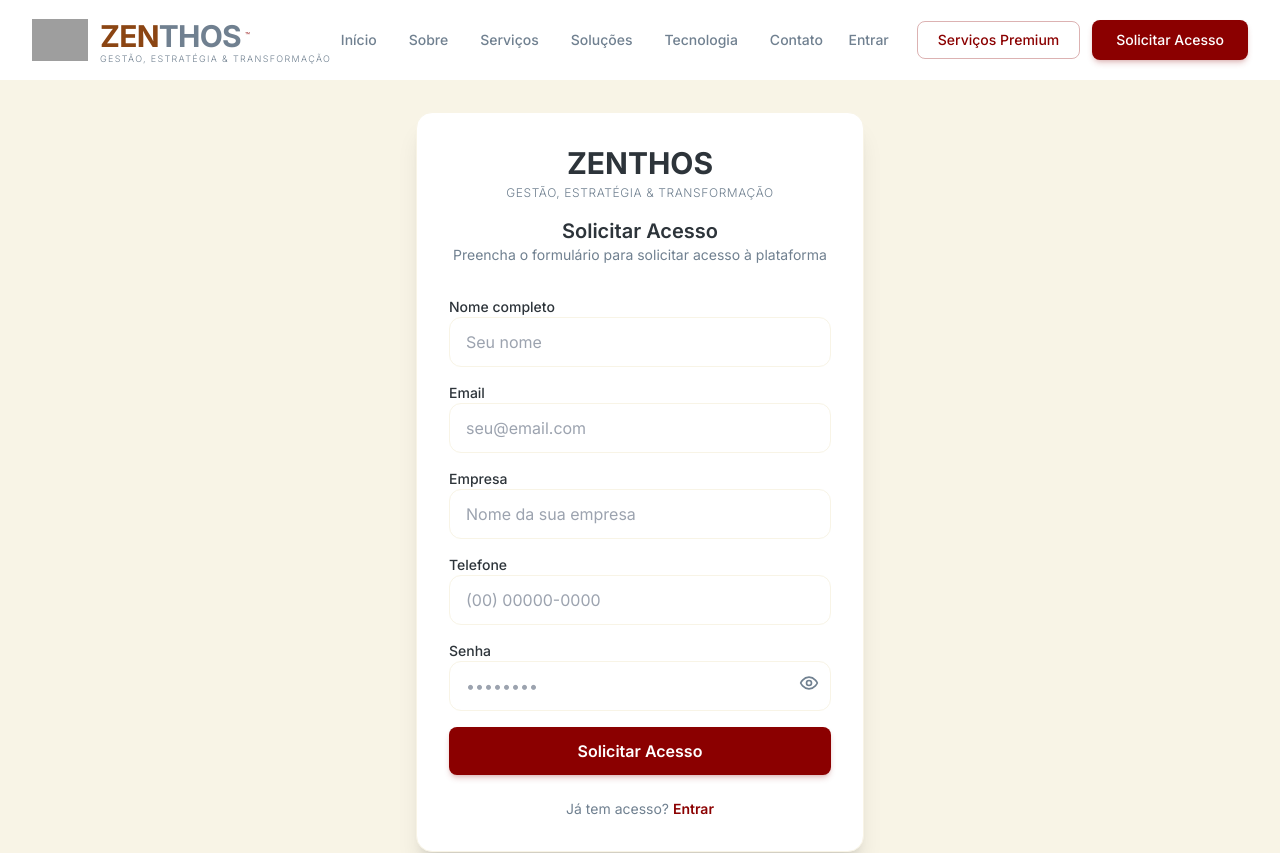
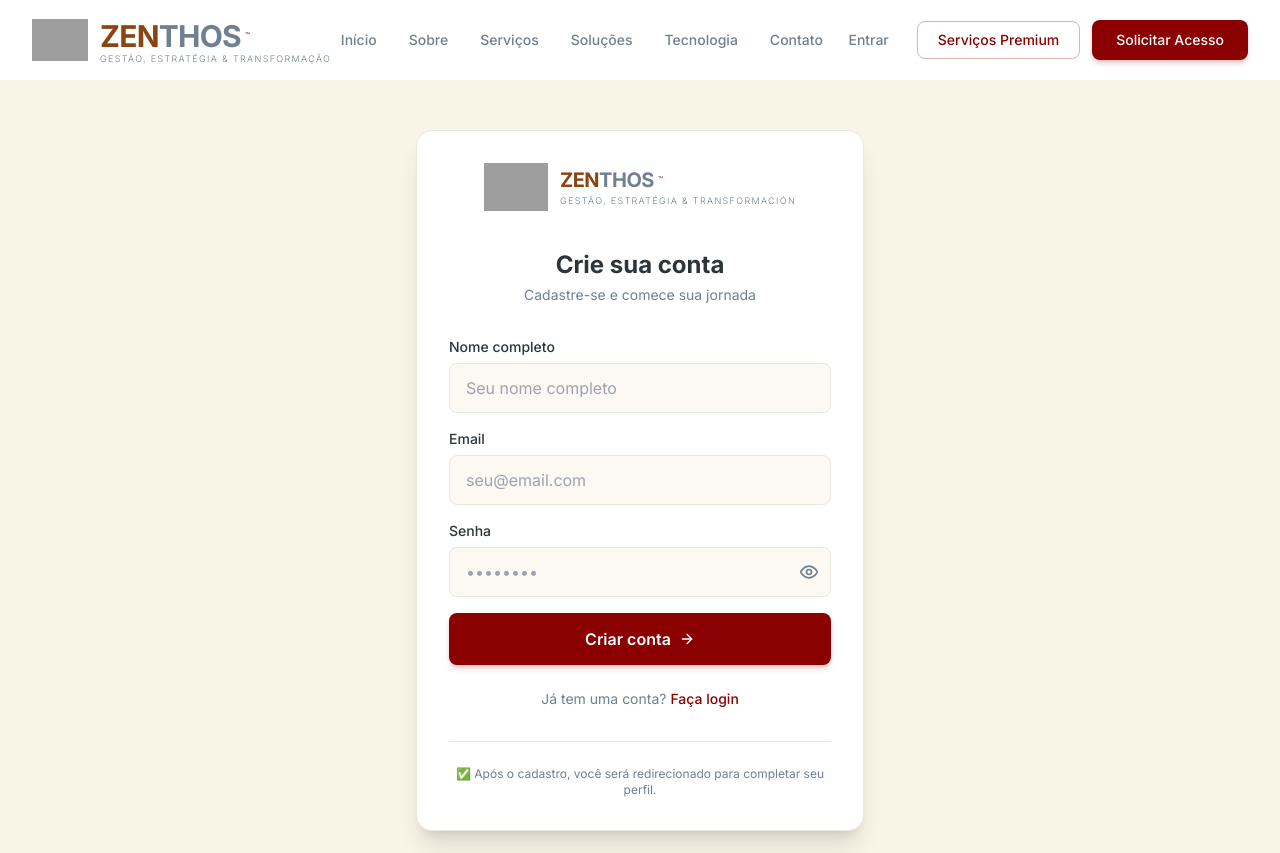
Before and after one commit to trivoroficial/consult_recruit, a Next.js app: page /cadastro in a window 1280 px wide. Shown: the top 853 px of the page. Built offline with nearby package versions, Linux system fonts and the light colour scheme; grey boxes are pictures that could not be loaded; a web font is replaced by a local one.

Commit message:
Update page.tsx

```diff
--- a/src/app/(auth)/cadastro/page.tsx
+++ b/src/app/(auth)/cadastro/page.tsx
@@ -1,18 +1,18 @@
 'use client'
 
 import { useState } from 'react'
+import { useRouter } from 'next/navigation'
 import Link from 'next/link'
-import { Eye, EyeOff } from 'lucide-react'
+import { Eye, EyeOff, ArrowRight, UserPlus } from 'lucide-react'
 
 export default function Cadastro() {
+  const router = useRouter()
   const [showPassword, setShowPassword] = useState(false)
   const [loading, setLoading] = useState(false)
   const [erro, setErro] = useState('')
   const [form, setForm] = useState({
     nome: '',
     email: '',
-    empresa: '',
-    telefone: '',
     password: ''
   })
 
@@ -24,47 +24,89 @@ export default function Cadastro() {
     // SIMULAÇÃO DE CADASTRO
     setTimeout(() => {
       setLoading(false)
-      alert('Solicitação enviada! Aguarde o contato do administrador.')
-      setForm({ nome: '', email: '', empresa: '', telefone: '', password: '' })
+
+      // VALIDAÇÃO BÁSICA
+      if (!form.nome || !form.email || !form.password) {
+        setErro('Preencha todos os campos')
+        return
+      }
+
+      // CRIA CONTA E FAZ LOGIN AUTOMÁTICO
+      localStorage.setItem('zenthos_user', JSON.stringify({
+        name: form.nome,
+        email: form.email,
+        role: 'candidato',
+        perfilCompleto: false,
+        isNew: true
+      }))
+
+      // REDIRECIONA PARA COMPLETAR PERFIL
+      router.push('/candidato/completar-perfil')
+
     }, 1500)
   }
 
   return (
     <div className="min-h-screen flex items-center justify-center bg-[#F8F4E6] px-4 py-8">
       <div className="w-full max-w-md">
-        <div className="bg-white rounded-2xl shadow-xl p-8 border border-[#F8F4E6]">
-          <div className="text-center">
-            <h1 className="text-3xl font-bold text-[#2D343A]">ZENTHOS</h1>
-            <p className="text-xs font-light text-[#708090] tracking-wider uppercase mt-1">Gestão, Estratégia & Transformação</p>
-            <h2 className="mt-4 text-xl font-semibold text-[#2D343A]">Solicitar Acesso</h2>
-            <p className="text-sm text-[#708090]">Preencha o formulário para solicitar acesso à plataforma</p>
+        <div className="bg-white rounded-2xl shadow-xl p-8 border border-[#E8EAE0]">
+
+          {/* LOGO */}
+          <div className="text-center mb-8">
+            <Link href="/" className="inline-flex items-center gap-3 group">
+              <img
+                src="/logo-zenthos.png"
+                alt="ZENTHOS"
+                className="h-12 w-auto object-contain"
+              />
+              <div className="flex flex-col text-left">
+                <div className="flex items-center gap-1">
+                  <span className="text-xl font-bold tracking-tight">
+                    <span className="text-[#8B4513]">ZEN</span><span className="text-[#708090]">THOS</span>
+                  </span>
+                  <span className="text-[8px] font-light text-[#8B0000] align-top mt-[-2px]">™</span>
+                </div>
+                <span className="text-[9px] font-light text-[#708090] tracking-[0.15em] uppercase whitespace-nowrap">
+                  Gestão, Estratégia & Transformación
+                </span>
+              </div>
+            </Link>
+          </div>
+
+          <div className="text-center mb-8">
+            <h2 className="text-2xl font-bold text-[#2D343A]">Crie sua conta</h2>
+            <p className="text-sm text-[#708090] mt-1">Cadastre-se e comece sua jornada</p>
           </div>
 
           {erro && (
-            <div className="mt-4 p-3 bg-red-50 border border-red-200 text-red-600 rounded-lg text-sm">
-              {erro}
+            <div className="mb-4 p-3 bg-red-50 border border-red-200 rounded-lg">
+              <p className="text-sm text-red-600">{erro}</p>
             </div>
           )}
 
-          <form onSubmit={handleSubmit} className="mt-8 space-y-4">
+          <form onSubmit={handleSubmit} className="space-y-4">
             <div>
-              <label className="block text-sm font-medium text-[#2D343A]">Nome completo</label>
+              <label className="block text-sm font-medium text-[#2D343A] mb-1.5">
+                Nome completo
+              </label>
               <input
                 type="text"
                 required
-                className="w-full px-4 py-3 border border-[#F8F4E6] rounded-xl focus:border-[#8B0000] focus:ring-2 focus:ring-[#8B0000]/20 outline-none transition"
+                className="w-full px-4 py-3 border border-[#E8EAE0] rounded-lg focus:outline-none focus:ring-2 focus:ring-[#8B0000] focus:border-transparent transition-all duration-200 bg-[#F8F4E6]/50"
                 value={form.nome}
                 onChange={(e) => setForm({...form, nome: e.target.value})}
-                placeholder="Seu nome"
+                placeholder="Seu nome completo"
               />
             </div>
 
             <div>
-              <label className="block text-sm font-medium text-[#2D343A]">Email</label>
+              <label className="block text-sm font-medium text-[#2D343A] mb-1.5">
+                Email
+              </label>
               <input
                 type="email"
                 required
-                className="w-full px-4 py-3 border border-[#F8F4E6] rounded-xl focus:border-[#8B0000] focus:ring-2 focus:ring-[#8B0000]/20 outline-none transition"
+                className="w-full px-4 py-3 border border-[#E8EAE0] rounded-lg focus:outline-none focus:ring-2 focus:ring-[#8B0000] focus:border-transparent transition-all duration-200 bg-[#F8F4E6]/50"
                 value={form.email}
                 onChange={(e) => setForm({...form, email: e.target.value})}
                 placeholder="seu@email.com"
@@ -72,44 +114,22 @@ export default function Cadastro() {
             </div>
 
             <div>
-              <label className="block text-sm font-medium text-[#2D343A]">Empresa</label>
-              <input
-                type="text"
-                required
-                className="w-full px-4 py-3 border border-[#F8F4E6] rounded-xl focus:border-[#8B0000] focus:ring-2 focus:ring-[#8B0000]/20 outline-none transition"
-                value={form.empresa}
-                onChange={(e) => setForm({...form, empresa: e.target.value})}
-                placeholder="Nome da sua empresa"
-              />
-            </div>
-
-            <div>
-              <label className="block text-sm font-medium text-[#2D343A]">Telefone</label>
-              <input
-                type="tel"
-                required
-                className="w-full px-4 py-3 border border-[#F8F4E6] rounded-xl focus:border-[#8B0000] focus:ring-2 focus:ring-[#8B0000]/20 outline-none transition"
-                value={form.telefone}
-                onChange={(e) => setForm({...form, telefone: e.target.value})}
-                placeholder="(00) 00000-0000"
-              />
-            </div>
-
-            <div>
-              <label className="block text-sm font-medium text-[#2D343A]">Senha</label>
+              <label className="block text-sm font-medium text-[#2D343A] mb-1.5">
+                Senha
+              </label>
               <div className="relative">
                 <input
                   type={showPassword ? 'text' : 'password'}
                   required
-                  className="w-full px-4 py-3 border border-[#F8F4E6] rounded-xl focus:border-[#8B0000] focus:ring-2 focus:ring-[#8B0000]/20 outline-none transition pr-10"
+                  className="w-full px-4 py-3 border border-[#E8EAE0] rounded-lg focus:outline-none focus:ring-2 focus:ring-[#8B0000] focus:border-transparent transition-all duration-200 bg-[#F8F4E6]/50 pr-12"
                   value={form.password}
                   onChange={(e) => setForm({...form, password: e.target.value})}
                   placeholder="••••••••"
                 />
                 <button
                   type="button"
-                  className="absolute right-3 top-3 text-[#708090]"
                   onClick={() => setShowPassword(!showPassword)}
+                  className="absolute right-3 top-1/2 -translate-y-1/2 text-[#708090] hover:text-[#2D343A] transition-colors"
                 >
                   {showPassword ? <EyeOff className="h-5 w-5" /> : <Eye className="h-5 w-5" />}
                 </button>
@@ -119,18 +139,27 @@ export default function Cadastro() {
             <button
               type="submit"
               disabled={loading}
-              className="w-full py-3 text-white bg-[#8B0000] rounded-lg hover:bg-[#700000] transition font-semibold shadow-md shadow-[#8B0000]/20"
+              className="w-full py-3.5 bg-[#8B0000] hover:bg-[#700000] text-white font-semibold rounded-lg transition-all duration-300 shadow-md shadow-[#8B0000]/20 hover:shadow-lg hover:-translate-y-0.5 flex items-center justify-center gap-2 disabled:opacity-50 disabled:cursor-not-allowed"
             >
-              {loading ? 'Enviando...' : 'Solicitar Acesso'}
+              {loading ? 'Criando conta...' : 'Criar conta'}
+              <ArrowRight className="h-4 w-4" />
             </button>
           </form>
 
-          <p className="mt-6 text-center text-sm text-[#708090]">
-            Já tem acesso?{' '}
-            <Link href="/login" className="text-[#8B0000] font-semibold hover:text-[#E3C9A8] transition">
-              Entrar
-            </Link>
-          </p>
+          <div className="mt-6 text-center">
+            <p className="text-sm text-[#708090]">
+              Já tem uma conta?{' '}
+              <Link href="/login" className="text-[#8B0000] hover:text-[#700000] font-medium transition-colors">
+                Faça login
+              </Link>
+            </p>
+          </div>
+
+          <div className="mt-8 pt-6 border-t border-[#E8EAE0]">
+            <p className="text-xs text-[#708090] text-center">
+              ✅ Após o cadastro, você será redirecionado para completar seu perfil.
+            </p>
+          </div>
         </div>
       </div>
     </div>
```
